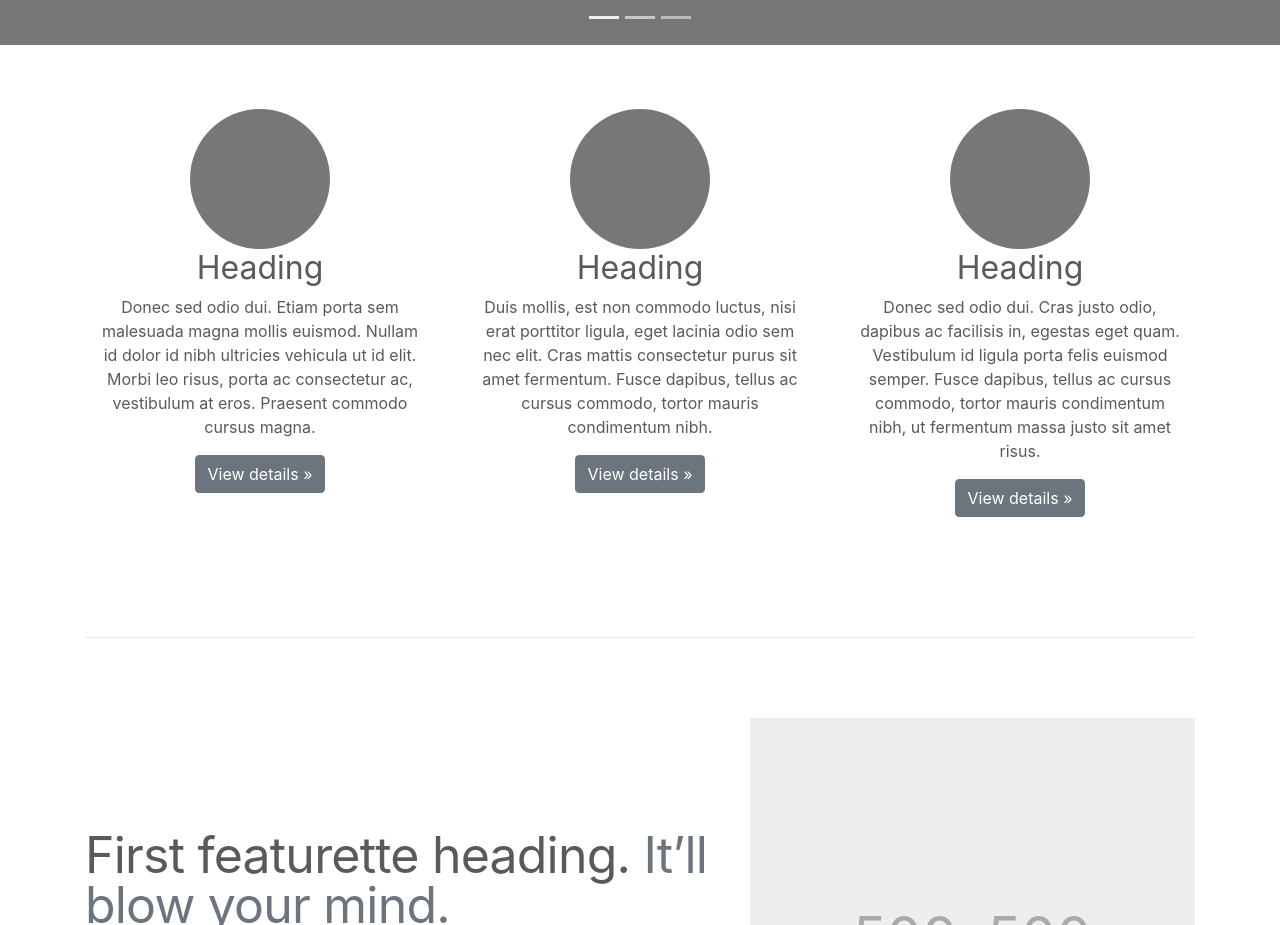
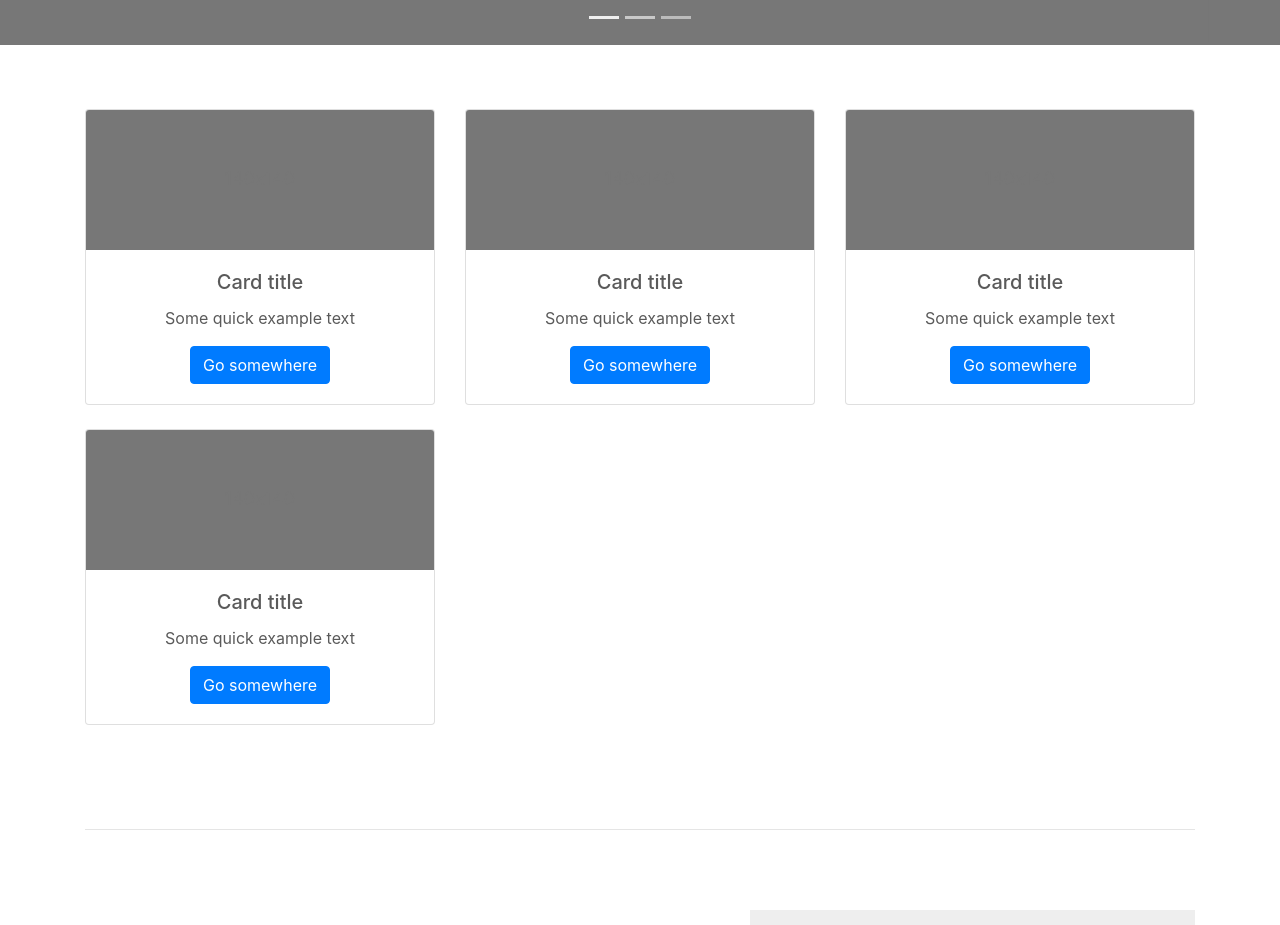
Before and after one commit to richardsongo/beraca, a plain HTML site: page index.html in a window 1280 px wide. Shown: the part 515-1440 px from the top of the page. Drawn offline with nearby package versions, Linux system fonts and the light colour scheme.

Commit message:
Update index.html

```diff
--- a/index.html
+++ b/index.html
@@ -121,23 +121,58 @@
     <!-- Three columns of text below the carousel -->
     <div class="row">
       <div class="col-lg-4">
-        <svg class="bd-placeholder-img rounded-circle" width="140" height="140" xmlns="http://www.w3.org/2000/svg" preserveAspectRatio="xMidYMid slice" focusable="false" role="img" aria-label="Placeholder: 140x140"><title>Placeholder</title><rect fill="#777" width="100%" height="100%"/><text fill="#777" dy=".3em" x="50%" y="50%">140x140</text></svg>
-        <h2>Heading</h2>
-        <p>Donec sed odio dui. Etiam porta sem malesuada magna mollis euismod. Nullam id dolor id nibh ultricies vehicula ut id elit. Morbi leo risus, porta ac consectetur ac, vestibulum at eros. Praesent commodo cursus magna.</p>
-        <p><a class="btn btn-secondary" href="#" role="button">View details &raquo;</a></p>
+
+           <div class="card">
+            <svg class="bd-placeholder-img card-img-top" width="140" height="140" xmlns="http://www.w3.org/2000/svg" preserveAspectRatio="xMidYMid slice" focusable="false" role="img" aria-label="Placeholder: 140x140"><title>Placeholder</title><rect fill="#777" width="100%" height="100%"/><text fill="#777" dy=".3em" x="50%" y="50%">140x140</text></svg>
+            <div class="card-body">
+              <h5 class="card-title">Card title</h5>
+              <p class="card-text">Some quick example text</p>
+              <a href="#" class="btn btn-primary">Go somewhere</a>
+            </div>
+          </div>
+
       </div><!-- /.col-lg-4 -->
+
       <div class="col-lg-4">
-        <svg class="bd-placeholder-img rounded-circle" width="140" height="140" xmlns="http://www.w3.org/2000/svg" preserveAspectRatio="xMidYMid slice" focusable="false" role="img" aria-label="Placeholder: 140x140"><title>Placeholder</title><rect fill="#777" width="100%" height="100%"/><text fill="#777" dy=".3em" x="50%" y="50%">140x140</text></svg>
-        <h2>Heading</h2>
-        <p>Duis mollis, est non commodo luctus, nisi erat porttitor ligula, eget lacinia odio sem nec elit. Cras mattis consectetur purus sit amet fermentum. Fusce dapibus, tellus ac cursus commodo, tortor mauris condimentum nibh.</p>
-        <p><a class="btn btn-secondary" href="#" role="button">View details &raquo;</a></p>
+
+          <div class="card">
+            <svg class="bd-placeholder-img card-img-top" width="140" height="140" xmlns="http://www.w3.org/2000/svg" preserveAspectRatio="xMidYMid slice" focusable="false" role="img" aria-label="Placeholder: 140x140"><title>Placeholder</title><rect fill="#777" width="100%" height="100%"/><text fill="#777" dy=".3em" x="50%" y="50%">140x140</text></svg>
+            <div class="card-body">
+              <h5 class="card-title">Card title</h5>
+              <p class="card-text">Some quick example text</p>
+              <a href="#" class="btn btn-primary">Go somewhere</a>
+            </div>
+          </div>
+
       </div><!-- /.col-lg-4 -->
+
       <div class="col-lg-4">
-        <svg class="bd-placeholder-img rounded-circle" width="140" height="140" xmlns="http://www.w3.org/2000/svg" preserveAspectRatio="xMidYMid slice" focusable="false" role="img" aria-label="Placeholder: 140x140"><title>Placeholder</title><rect fill="#777" width="100%" height="100%"/><text fill="#777" dy=".3em" x="50%" y="50%">140x140</text></svg>
-        <h2>Heading</h2>
-        <p>Donec sed odio dui. Cras justo odio, dapibus ac facilisis in, egestas eget quam. Vestibulum id ligula porta felis euismod semper. Fusce dapibus, tellus ac cursus commodo, tortor mauris condimentum nibh, ut fermentum massa justo sit amet risus.</p>
-        <p><a class="btn btn-secondary" href="#" role="button">View details &raquo;</a></p>
+
+          <div class="card">
+            <svg class="bd-placeholder-img card-img-top" width="140" height="140" xmlns="http://www.w3.org/2000/svg" preserveAspectRatio="xMidYMid slice" focusable="false" role="img" aria-label="Placeholder: 140x140"><title>Placeholder</title><rect fill="#777" width="100%" height="100%"/><text fill="#777" dy=".3em" x="50%" y="50%">140x140</text></svg>
+            <div class="card-body">
+              <h5 class="card-title">Card title</h5>
+              <p class="card-text">Some quick example text</p>
+              <a href="#" class="btn btn-primary">Go somewhere</a>
+            </div>
+          </div>
+
       </div><!-- /.col-lg-4 -->
+
+      <div class="col-lg-4">
+
+          <div class="card">
+            <svg class="bd-placeholder-img card-img-top" width="140" height="140" xmlns="http://www.w3.org/2000/svg" preserveAspectRatio="xMidYMid slice" focusable="false" role="img" aria-label="Placeholder: 140x140"><title>Placeholder</title><rect fill="#777" width="100%" height="100%"/><text fill="#777" dy=".3em" x="50%" y="50%">140x140</text></svg>
+            <div class="card-body">
+              <h5 class="card-title">Card title</h5>
+              <p class="card-text">Some quick example text</p>
+              <a href="#" class="btn btn-primary">Go somewhere</a>
+            </div>
+          </div>
+
+      </div><!-- /.col-lg-4 -->
+
+
     </div><!-- /.row -->
 
 
```
